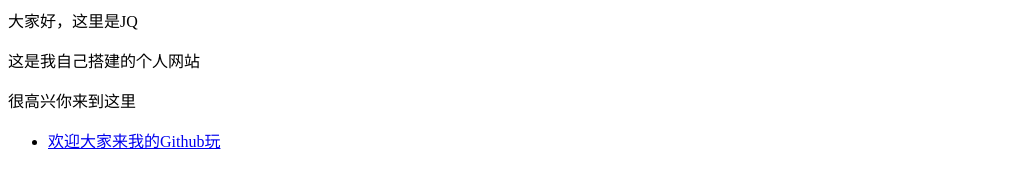
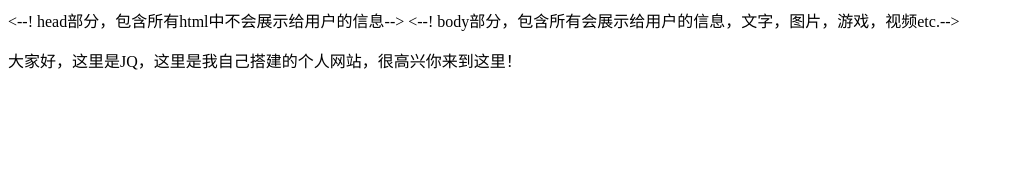
Before and after one commit to gdapplpsycho100/gdapplpsycho100.github.io, a plain HTML site: page index.html in a window 1280 px wide. Shown: the whole page, without its empty margins (0-1014 px from the left). Drawn offline with Linux system fonts and the light colour scheme.

Commit message:
Update index.html

```diff
--- a/index.html
+++ b/index.html
@@ -1,7 +1,16 @@
-<p>大家好，这里是JQ</p>
-<p>这是我自己搭建的个人网站</p>
-<p>很高兴你来到这里</p>
+<!DOCTYPE html>
+<html lang="zh-CN">
 
-<ul>
-  <li> <a href="https://github.com/gdapplpsycho100?tab=repositories">欢迎大家来我的Github玩</a> </li>
-</ul>
+  <--! head部分，包含所有html中不会展示给用户的信息-->
+  <head>
+    <meta charset="utf-8" />
+    <meta name="viewport" content="width=device-width" />
+    <title>My test page</title>
+  </head>
+
+  <--! body部分，包含所有会展示给用户的信息，文字，图片，游戏，视频etc.-->
+  <body>
+    <p>大家好，这里是JQ，这里是我自己搭建的个人网站，很高兴你来到这里！</p>
+  </body>
+
+</html>
```
